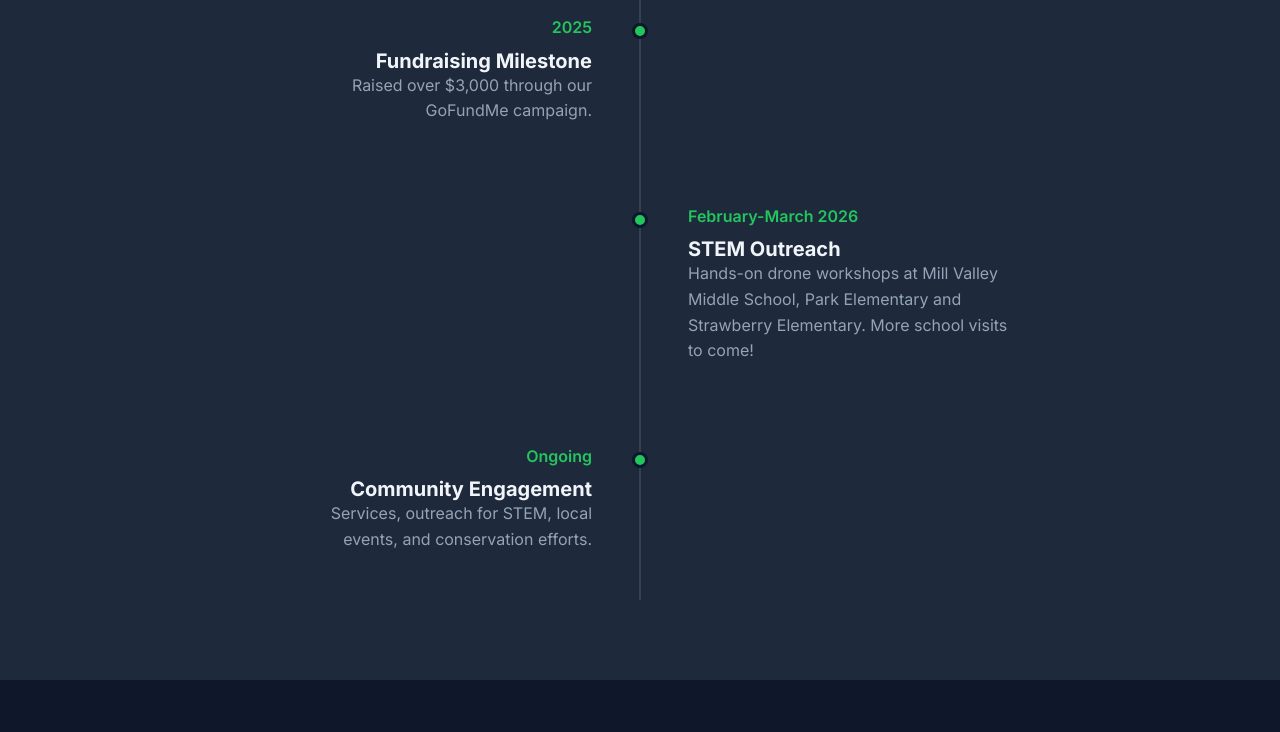
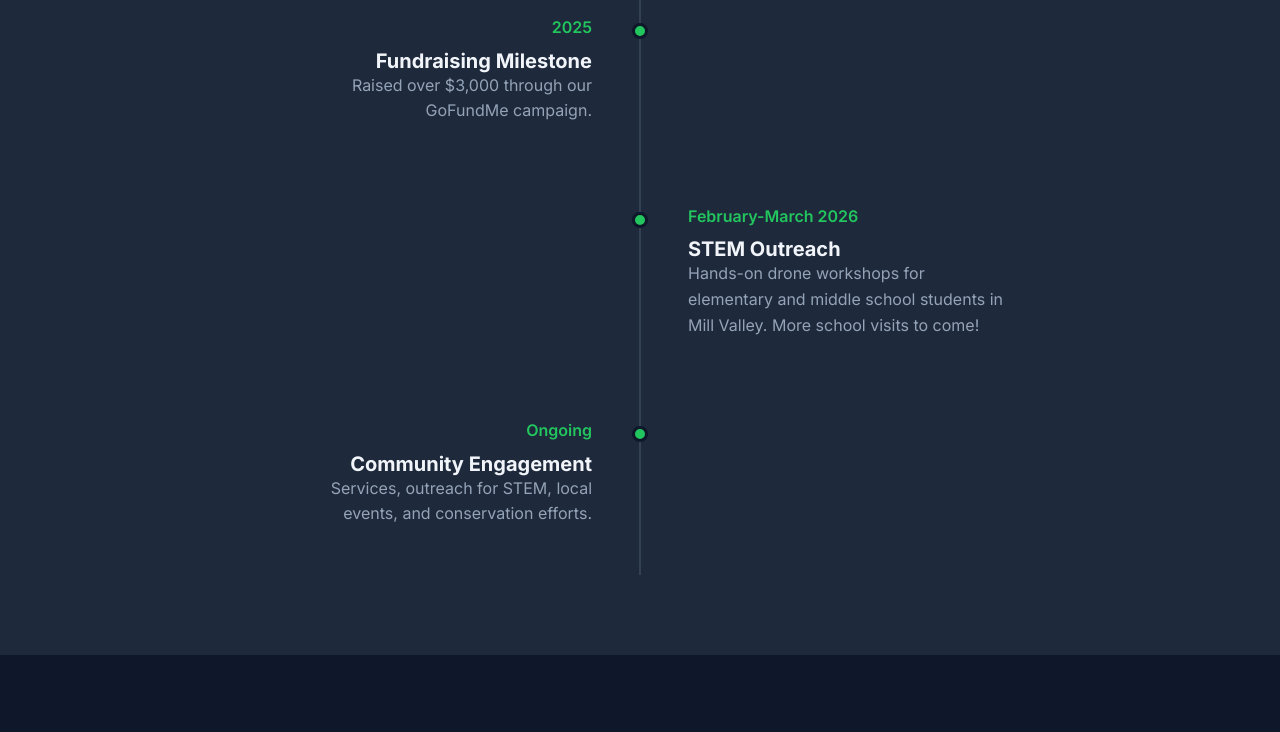
Before and after one commit to justinmerlin2009/tamairclub, a plain HTML site: page events.html in a window 1280 px wide. Shown: the part 2404-3136 px from the top of the page. Drawn offline with Linux system fonts and the light colour scheme.

Commit message:
Events: drop school names from the outreach timeline
Co-Authored-By: Claude Opus 5.5 <noreply@anthropic.com>

```diff
--- a/events.html
+++ b/events.html
@@ -169,7 +169,7 @@
           <div class="timeline-dot"></div>
           <div class="timeline-date">February-March 2026</div>
           <h4>STEM Outreach</h4>
-          <p style="color: var(--text-secondary);">Hands-on drone workshops at Mill Valley Middle School, Park Elementary and Strawberry Elementary. More school visits to come!</p>
+          <p style="color: var(--text-secondary);">Hands-on drone workshops for elementary and middle school students in Mill Valley. More school visits to come!</p>
         </div>
 
         <div class="timeline-item">
```
